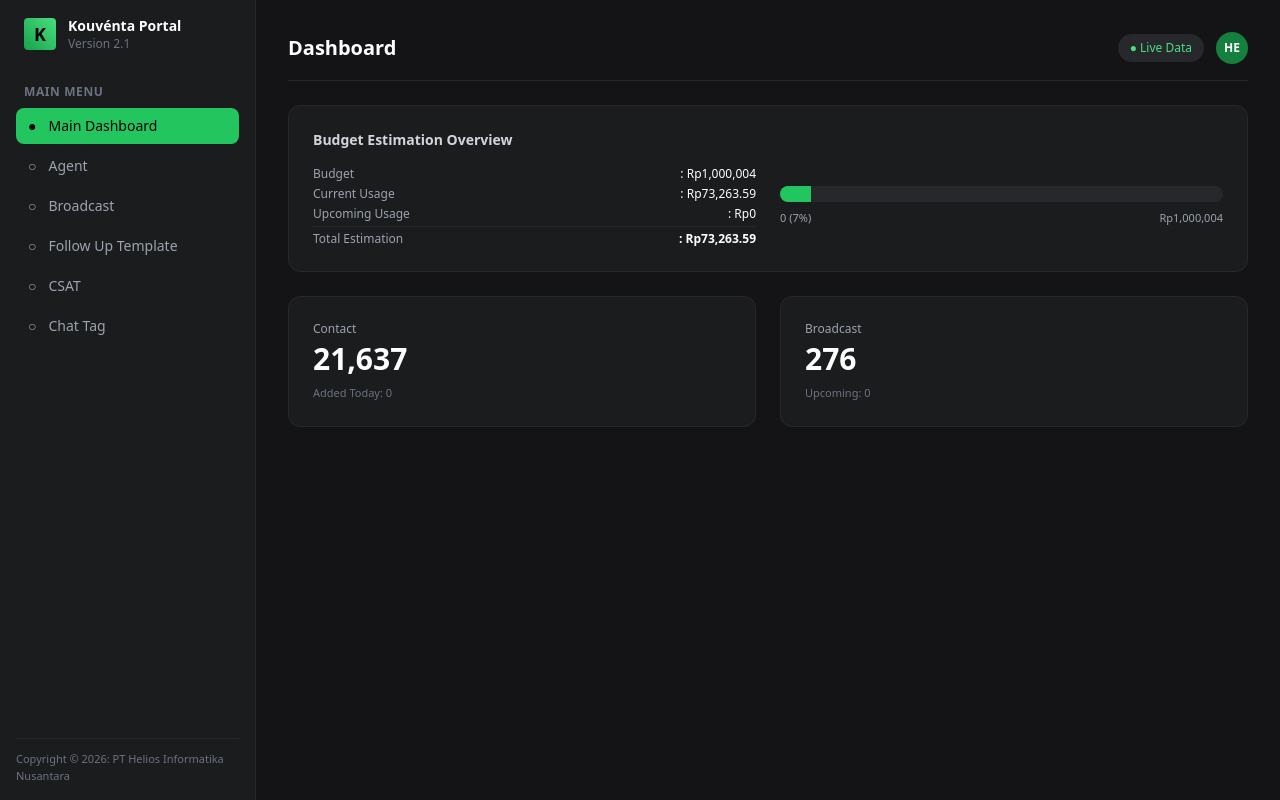
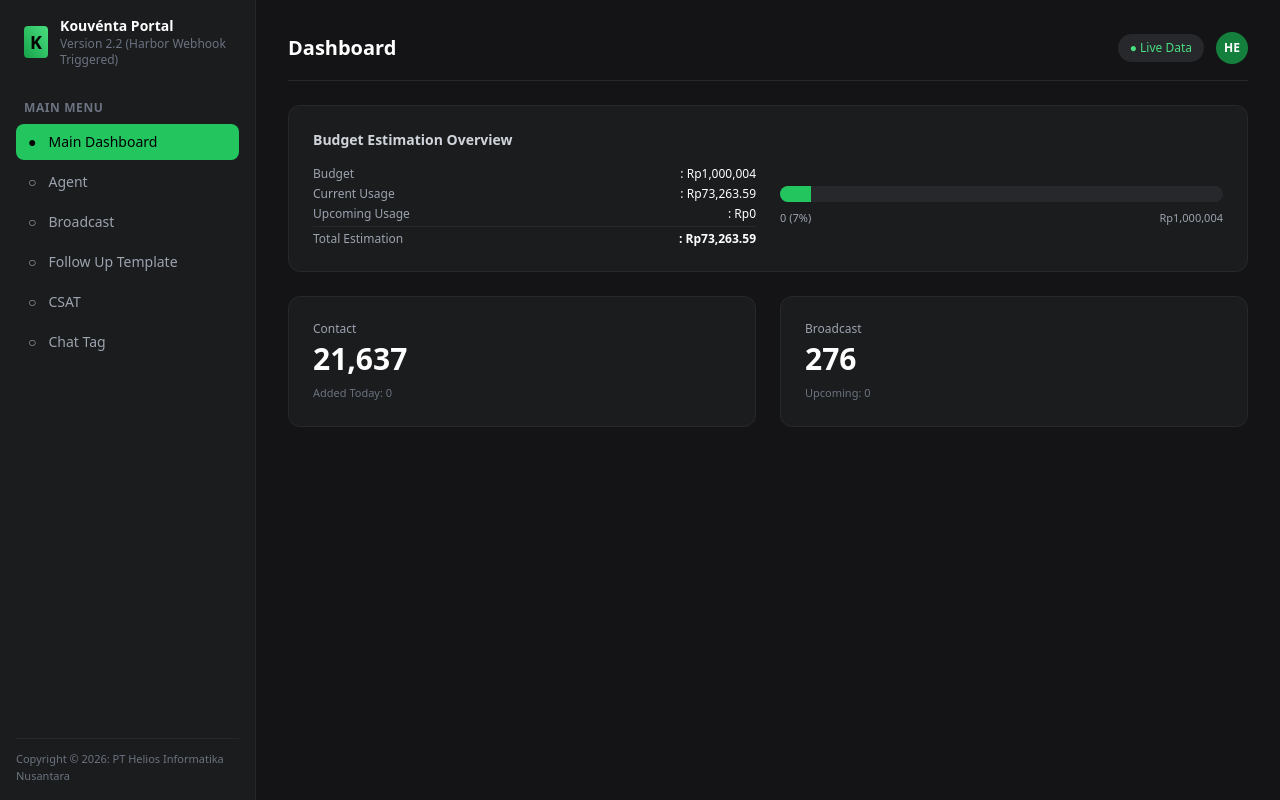
Before and after one commit to hezkiawan/harbor-dockhand-pipeline, a Next.js app in the folder frontend/: page / in a window 1280 px wide. Built offline with nearby package versions, Linux system fonts and the light colour scheme; no server answers.

Commit message:
feat(ui): bump version to 2.2 for harbor webhook test

```diff
--- a/frontend/app/page.tsx
+++ b/frontend/app/page.tsx
@@ -41,7 +41,7 @@ export default async function DashboardPage() {
             </div>
             <div>
               <div className="font-semibold text-sm">Kouvénta Portal</div>
-              <div className="text-xs text-gray-500">Version 2.1</div>
+              <div className="text-xs text-gray-500">Version 2.2 (Harbor Webhook Triggered)</div>
             </div>
           </div>
 
```
